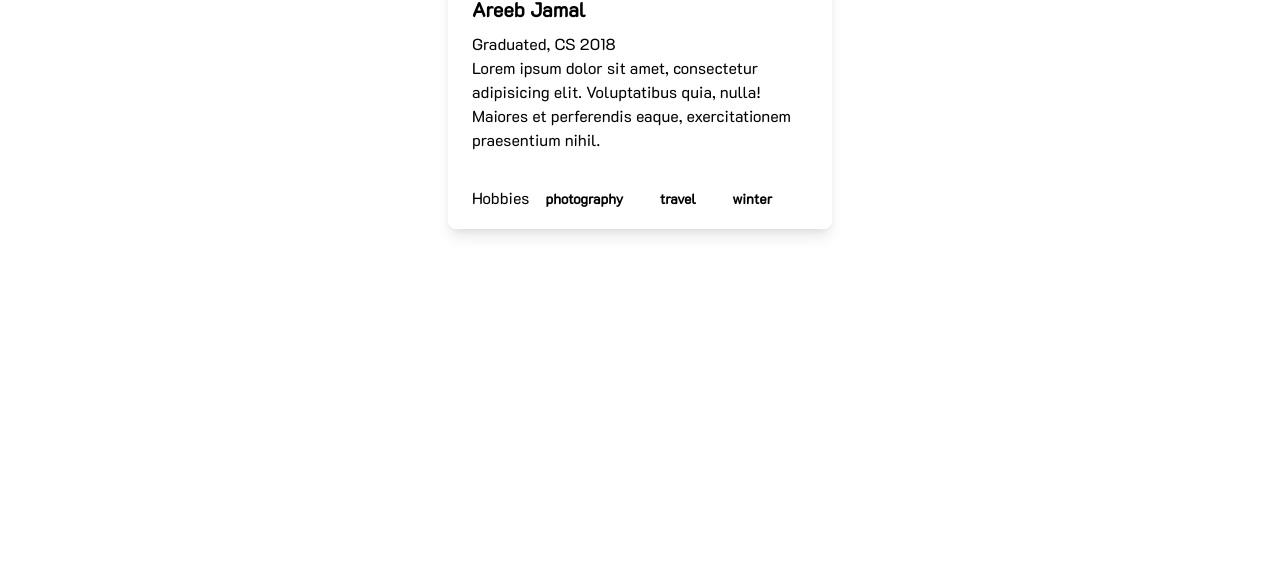
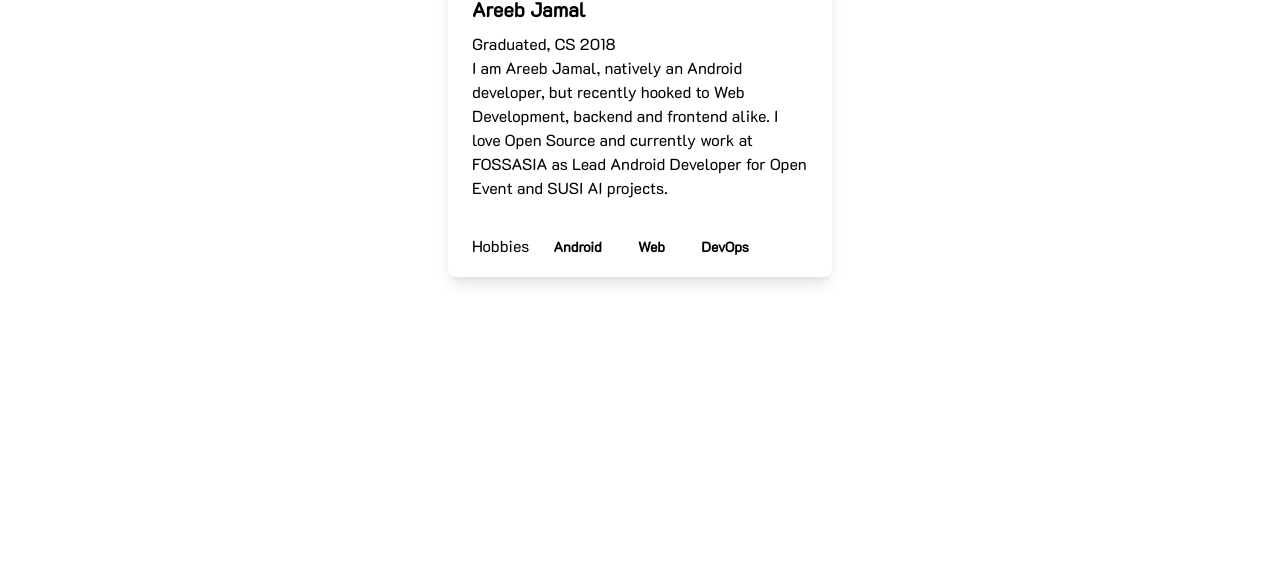
Before and after one commit to amu-oss/git-attendance, a plain HTML site: page index.html in a window 1280 px wide. Shown: the part 222-800 px from the top of the page. Drawn offline with nearby package versions, Linux system fonts and the light colour scheme.

Commit message:
Dynamically render students

```diff
--- a/index.html
+++ b/index.html
@@ -20,28 +20,8 @@
     </h2>
 
     <div class="container mx-auto px-4">
-        <div class="cards flex flex-wrap justify-center">
-            <div class="max-w-sm rounded-lg overflow-hidden shadow-lg bg-white my-4 mx-2">
-                <div class="px-6 py-4">
-                    <div class="flex">
-                        <img class="avatar border-purple-light border-4 mx-auto self-center rounded-full w-32 h-32" src="https://avatars0.githubusercontent.com/u/3874064?s=460&v=4" alt="Avatar">
-                    </div>
-                    <div class="name font-bold text-xl mb-2">Areeb Jamal</div>
-                    <p class="class text-grey text-base">
-                        Graduated, CS 2018
-                    </p>
-                    <p class="description text-grey-darker text-base">
-                    Lorem ipsum dolor sit amet, consectetur adipisicing elit. Voluptatibus quia, nulla! Maiores et perferendis eaque, exercitationem praesentium nihil.
-                    </p>
-                </div>
+        <div id="attendance" class="cards flex flex-wrap justify-center">
 
-                <div class="hobbies px-6 py-4">
-                    Hobbies
-                    <span class="inline-block bg-grey-lighter rounded-full px-3 py-1 text-sm font-semibold text-grey-darker mr-2">photography</span>
-                    <span class="inline-block bg-grey-lighter rounded-full px-3 py-1 text-sm font-semibold text-grey-darker mr-2">travel</span>
-                    <span class="inline-block bg-grey-lighter rounded-full px-3 py-1 text-sm font-semibold text-grey-darker">winter</span>
-                </div>
-            </div>
         </div>
     </div>
 
--- a/index.mjs
+++ b/index.mjs
@@ -1 +1,42 @@
-console.log('Hello World')
+import students from './students/index.js'
+
+render(students)
+
+function render(students) {
+    document.getElementById('attendance').innerHTML = students.map(renderStudent).join('')
+}
+
+function renderStudent(student) {
+    const name = student.name || 'Mr./Ms. Gumshuda'
+    const description = student.description || 'Koi jaane nahi... Kaisi hai ye zindagani... Zindagani...'
+    const color = student.color || 'green'
+    const avatar = student.avatar || 'https://zhcet-web-amu.firebaseapp.com/static/img/account.svg'
+
+    return `
+    <div class="max-w-sm rounded-lg overflow-hidden shadow-lg bg-white my-4 mx-2">
+        <div class="px-6 py-4">
+            <div class="flex">
+                <img class="avatar border-${ color }-light border-4 mx-auto self-center rounded-full w-32 h-32" src="${ avatar }" alt="Avatar">
+            </div>
+            <div class="name font-bold text-xl mb-2">${ name }</div>
+            <p class="class text-grey text-base">
+                ${ student.class }
+            </p>
+            <p class="description text-grey-darker text-base">
+                ${ description }
+            </p>
+        </div>
+
+        <div class="hobbies px-6 py-4">
+            ${ student.hobbies && student.hobbies.length ? `Hobbies
+
+            ${ student.hobbies.map(hobby => `
+                <span class="inline-block bg-grey-lighter rounded-full px-3 py-1 text-sm font-semibold text-grey-darker ml-2">${ hobby }</span>
+            `).join('')
+            }
+
+            ` : `No Hobbies :(` }
+        </div>
+    </div>
+    `
+}
--- /dev/null
+++ b/students/areeb.js
@@ -0,0 +1,12 @@
+export default {
+    "name": "Areeb Jamal",
+    "class": "Graduated, CS 2018",
+    "description": "I am Areeb Jamal, natively an Android developer, but recently hooked to Web Development, backend and frontend alike. I love Open Source and currently work at FOSSASIA as Lead Android Developer for Open Event and SUSI AI projects.",
+    "color": "purple",
+    "avatar": "https://avatars0.githubusercontent.com/u/3874064?s=460&v=4",
+    "hobbies": [
+        "Android",
+        "Web",
+        "DevOps"
+    ]
+}
--- /dev/null
+++ b/students/index.js
@@ -0,0 +1,5 @@
+import areeb from './areeb.js'
+
+export default [
+    areeb
+]
```
